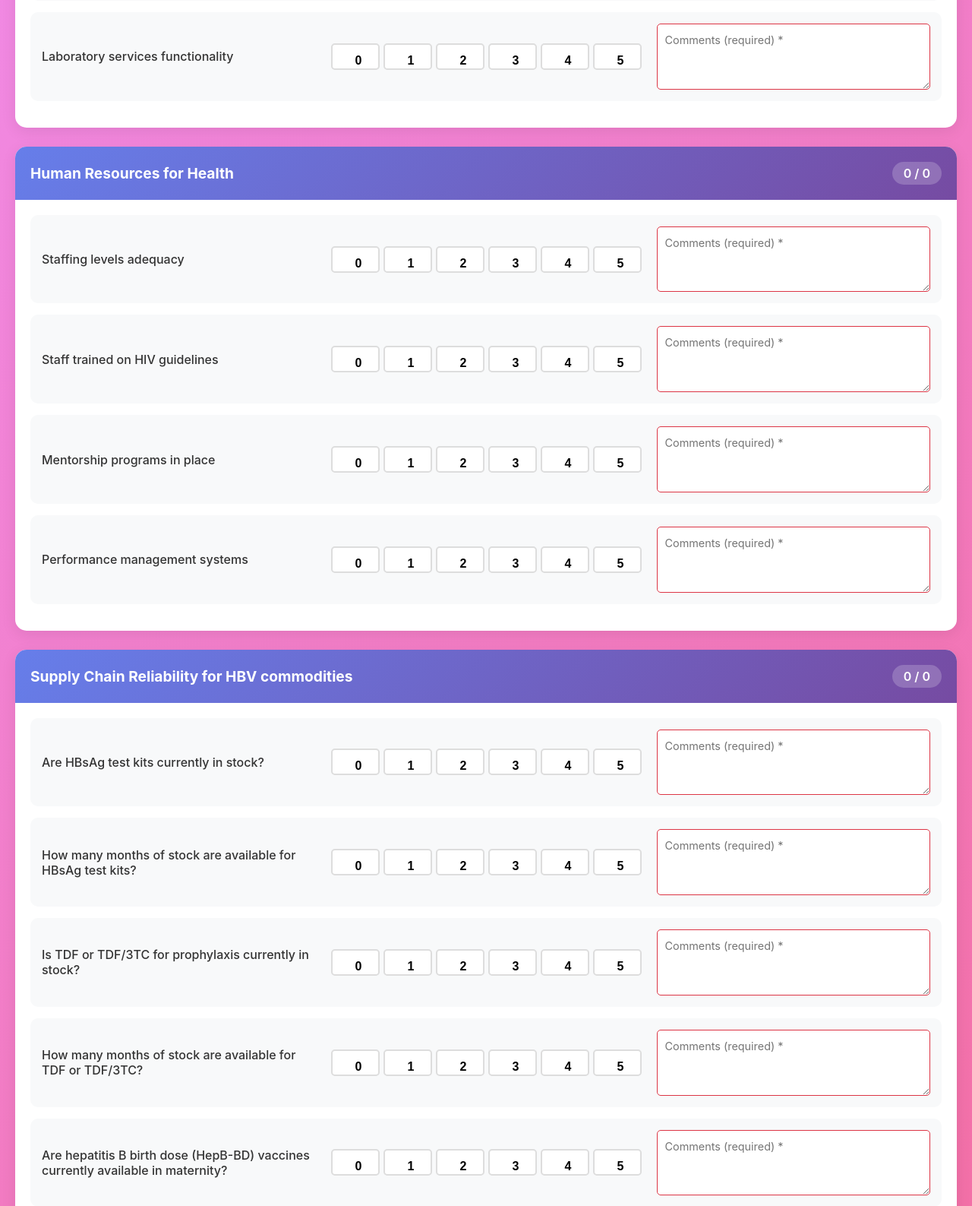
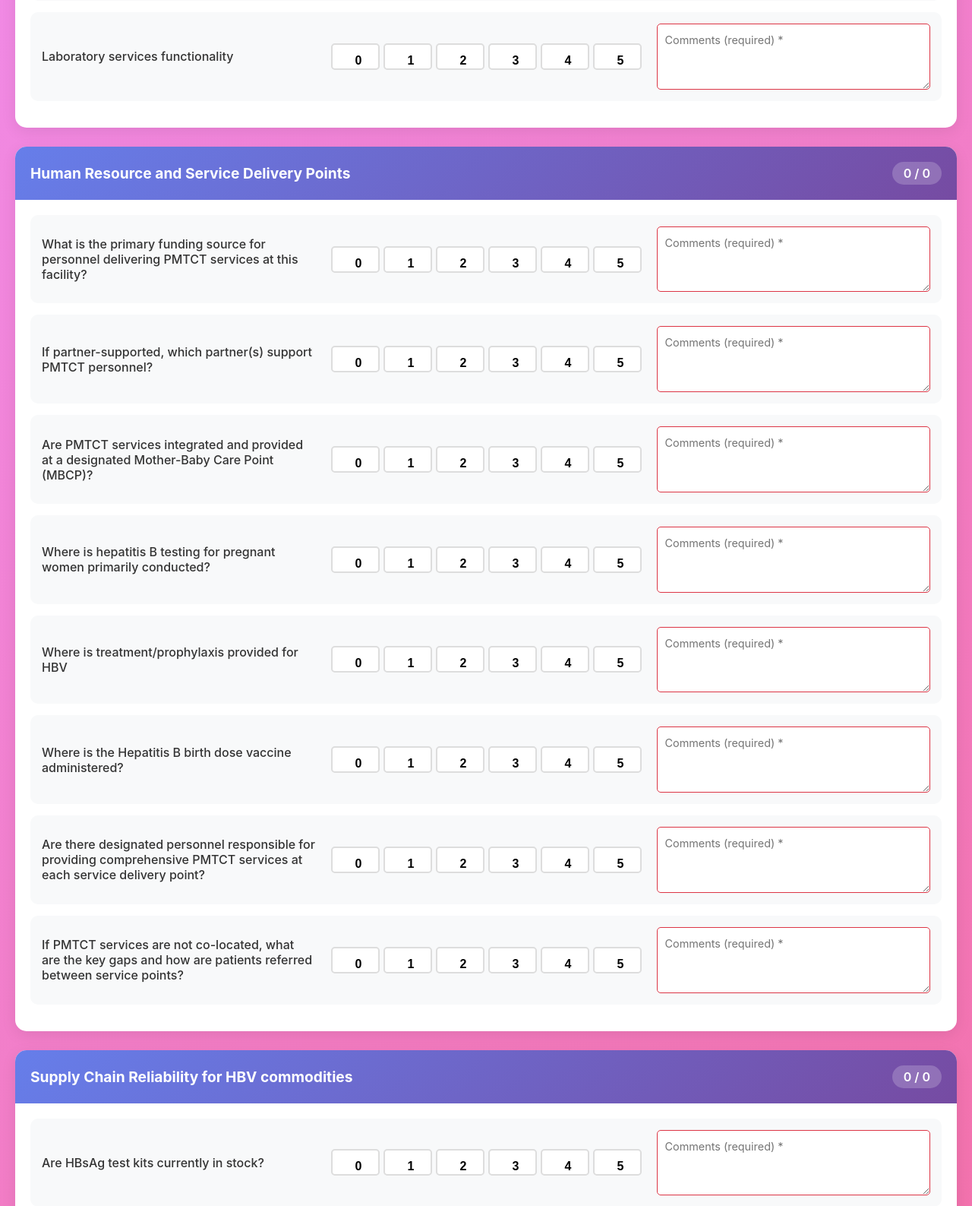
Before and after one commit to Isaac25-lgtm/CHAI, a Flask app: page /tools in a window 1280 px wide. Shown: the part 1199-2786 px from the top of the page at 76% size. Run offline with Flask 3, Linux system fonts and the light colour scheme; some libraries are stand-ins or nearby versions.

Commit message:
Update Human Resources section to Human Resource and Service Delivery Points with PMTCT questions
- Renamed section from 'Human Resources for Health' to 'Human Resource and Service Delivery Points'
- Replaced 4 generic HR questions with 8 PMTCT-specific questions (hr1-hr8)
- Added questions about PMTCT personnel funding sources
- Added questions about partner support for PMTCT
- Added MBCP (Mother-Baby Care Point) integration questions
- Added hepatitis B testing location questions
- Added HBV treatment/prophylaxis provision questions
- Added HepB birth dose vaccine administration questions
- Added designated personnel responsibility questions
- Added service co-location and referral gap questions
- Updated both tools.html and utils.py for consistency
- Increased from 4 to 8 indicators in this section

```diff
--- a/templates/tools.html
+++ b/templates/tools.html
@@ -605,12 +605,16 @@
                 ]
             },
             "human_resources": {
-                "name": "Human Resources for Health",
+                "name": "Human Resource and Service Delivery Points",
                 "indicators": [
-                    {"id": "hr1", "name": "Staffing levels adequacy", "max_score": 5},
-                    {"id": "hr2", "name": "Staff trained on HIV guidelines", "max_score": 5},
-                    {"id": "hr3", "name": "Mentorship programs in place", "max_score": 5},
-                    {"id": "hr4", "name": "Performance management systems", "max_score": 5}
+                    {"id": "hr1", "name": "What is the primary funding source for personnel delivering PMTCT services at this facility?", "max_score": 5},
+                    {"id": "hr2", "name": "If partner-supported, which partner(s) support PMTCT personnel?", "max_score": 5},
+                    {"id": "hr3", "name": "Are PMTCT services integrated and provided at a designated Mother-Baby Care Point (MBCP)?", "max_score": 5},
+                    {"id": "hr4", "name": "Where is hepatitis B testing for pregnant women primarily conducted?", "max_score": 5},
+                    {"id": "hr5", "name": "Where is treatment/prophylaxis provided for HBV", "max_score": 5},
+                    {"id": "hr6", "name": "Where is the Hepatitis B birth dose vaccine administered?", "max_score": 5},
+                    {"id": "hr7", "name": "Are there designated personnel responsible for providing comprehensive PMTCT services at each service delivery point?", "max_score": 5},
+                    {"id": "hr8", "name": "If PMTCT services are not co-located, what are the key gaps and how are patients referred between service points?", "max_score": 5}
                 ]
             },
             "supply_chain": {
```
Also changed, not shown: utils.py (+9 -5 lines).
